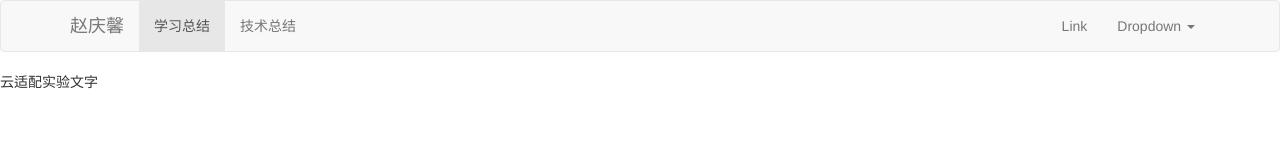
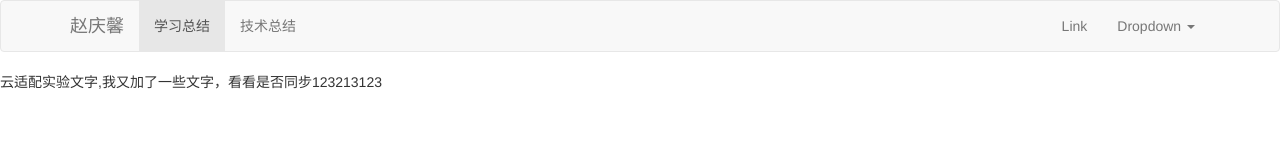
Before and after one commit to zhaoqingxin/zhaoqingxin.github.io, a website: page index.html in a window 1280 px wide. Drawn offline with Linux system fonts and the light colour scheme.

Commit message:
asdfadsf

```diff
--- a/index.html
+++ b/index.html
@@ -47,7 +47,7 @@
 
 
     <p id="content">
-        云适配实验文字
+        云适配实验文字,我又加了一些文字，看看是否同步123213123
     </p>
 </body>
 </html>
```
